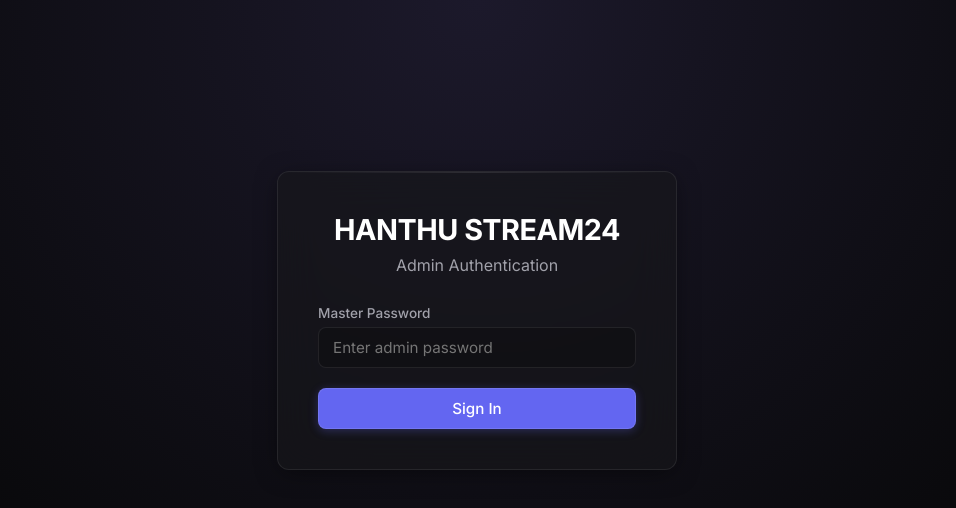
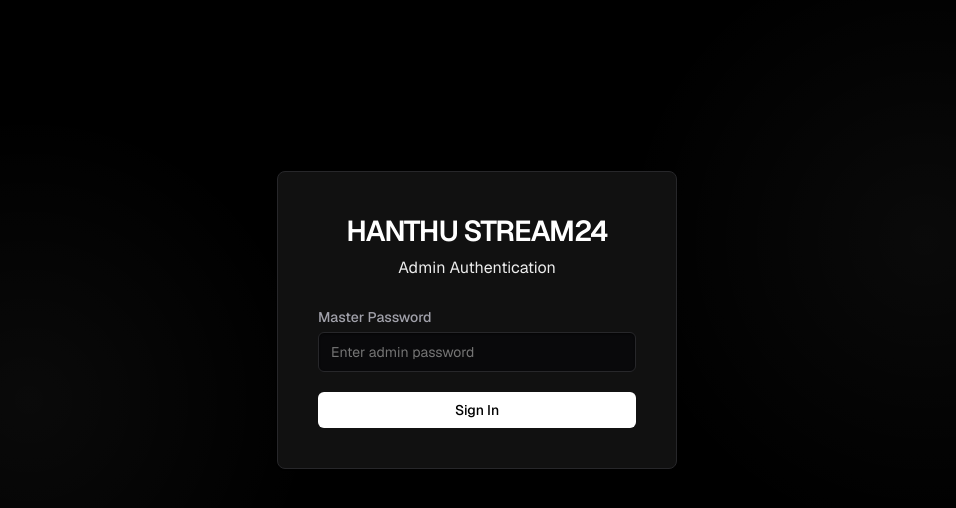
Before and after one commit to wahyuibnu/Streaming24, a Next.js app: page /login in a window 1280 px wide. Shown: the top 508 px of the page, without its empty margins (163-1119 px from the left). Built offline with nearby package versions, Linux system fonts and the light colour scheme.

Commit message:
style: Upgrade to ultra-modern Vercel/Linear dark mode aesthetic

```diff
--- a/src/app/globals.css
+++ b/src/app/globals.css
@@ -1,18 +1,21 @@
-@import url('https://fonts.googleapis.com/css2?family=Inter:wght@300;400;500;600;700&display=swap');
+@import url('https://fonts.googleapis.com/css2?family=Geist:wght@300;400;500;600;700&display=swap');
 
 :root {
-  --bg-dark: #09090b;
-  --bg-gradient: radial-gradient(circle at 50% 0%, #1c192b 0%, #09090b 70%);
-  --primary: #6366f1;
-  --primary-hover: #4f46e5;
-  --accent: #8b5cf6;
+  --background: #000000;
+  --foreground: #ededed;
+  --muted: #a1a1aa;
+  --border: #27272a;
+  --primary: #ffffff;
+  --primary-foreground: #000000;
+  --accent: #111111;
+  --accent-hover: #1f1f22;
+  --danger: #ef4444;
+  --danger-bg: rgba(239, 68, 68, 0.1);
   --success: #10b981;
-  --danger: #ef4444;
-  --text-main: #f8fafc;
-  --text-muted: #a1a1aa;
-  --glass-bg: rgba(24, 24, 27, 0.6);
-  --glass-border: rgba(255, 255, 255, 0.08);
-  --glass-shadow: 0 4px 24px -4px rgba(0, 0, 0, 0.5);
+  --success-bg: rgba(16, 185, 129, 0.1);
+  --radius: 8px;
+  --shadow-sm: 0 1px 2px 0 rgb(0 0 0 / 0.05);
+  --shadow-md: 0 4px 6px -1px rgb(0 0 0 / 0.1), 0 2px 4px -2px rgb(0 0 0 / 0.1);
 }
 
 * {
@@ -22,144 +25,138 @@
 }
 
 body {
-  background: var(--bg-dark);
-  background-image: var(--bg-gradient);
-  background-attachment: fixed;
-  color: var(--text-main);
-  font-family: 'Inter', -apple-system, BlinkMacSystemFont, sans-serif;
+  background-color: var(--background);
+  color: var(--foreground);
+  font-family: 'Geist', -apple-system, BlinkMacSystemFont, 'Segoe UI', Roboto, Helvetica, Arial, sans-serif;
   min-height: 100vh;
   -webkit-font-smoothing: antialiased;
   -moz-osx-font-smoothing: grayscale;
+  background-image:
+    radial-gradient(circle at 15% 50%, rgba(255, 255, 255, 0.04), transparent 25%),
+    radial-gradient(circle at 85% 30%, rgba(255, 255, 255, 0.04), transparent 25%);
 }
 
-/* Custom Scrollbar */
+/* Minimalist Scrollbar */
 ::-webkit-scrollbar {
-  width: 8px;
+  width: 6px;
 }
 ::-webkit-scrollbar-track {
-  background: var(--bg-dark);
+  background: transparent;
 }
 ::-webkit-scrollbar-thumb {
-  background: #27272a;
-  border-radius: 4px;
+  background: #333;
+  border-radius: 10px;
 }
 ::-webkit-scrollbar-thumb:hover {
-  background: #3f3f46;
+  background: #555;
 }
 
 .glass-panel {
-  background: var(--glass-bg);
-  backdrop-filter: blur(20px);
-  -webkit-backdrop-filter: blur(20px);
-  border: 1px solid var(--glass-border);
-  border-radius: 12px;
-  box-shadow: var(--glass-shadow);
+  background: var(--accent);
+  border: 1px solid var(--border);
+  border-radius: var(--radius);
   position: relative;
   overflow: hidden;
+  box-shadow: var(--shadow-sm);
+  transition: border-color 0.15s ease, background 0.15s ease;
 }
 
-/* Subtle top highlight for glass panels to make it pop */
-.glass-panel::before {
-  content: '';
-  position: absolute;
-  top: 0;
-  left: 0;
-  right: 0;
-  height: 1px;
-  background: linear-gradient(90deg, rgba(255,255,255,0), rgba(255,255,255,0.1), rgba(255,255,255,0));
-  z-index: 1;
+.glass-panel:hover {
+  border-color: #3f3f46;
 }
 
 .btn {
-  padding: 10px 20px;
-  border-radius: 8px;
-  border: 1px solid transparent;
+  padding: 8px 16px;
+  border-radius: 6px;
+  border: 1px solid var(--border);
+  background: transparent;
+  color: var(--foreground);
   font-family: inherit;
   font-weight: 500;
-  font-size: 0.95rem;
+  font-size: 0.875rem;
   cursor: pointer;
-  transition: all 0.2s cubic-bezier(0.4, 0, 0.2, 1);
+  transition: all 0.15s ease;
   display: inline-flex;
   align-items: center;
   justify-content: center;
   gap: 8px;
   outline: none;
+  letter-spacing: -0.01em;
+}
+
+.btn:hover {
+  background: var(--accent-hover);
+  border-color: #3f3f46;
 }
 
 .btn:focus-visible {
-  box-shadow: 0 0 0 2px var(--bg-dark), 0 0 0 4px var(--primary);
+  box-shadow: 0 0 0 2px var(--background), 0 0 0 4px #4b5563;
 }
 
 .btn-primary {
   background: var(--primary);
-  color: white;
-  border-color: rgba(255,255,255,0.1);
-  box-shadow: 0 2px 10px rgba(99, 102, 241, 0.3);
+  color: var(--primary-foreground);
+  border-color: transparent;
 }
 
 .btn-primary:hover {
-  background: var(--primary-hover);
-  box-shadow: 0 4px 15px rgba(99, 102, 241, 0.4);
+  background: #d4d4d8;
+  border-color: transparent;
 }
 
 .btn-danger {
-  background: rgba(239, 68, 68, 0.1);
   color: var(--danger);
-  border-color: rgba(239, 68, 68, 0.2);
+  border-color: var(--border);
 }
 
 .btn-danger:hover {
-  background: var(--danger);
-  color: white;
+  background: var(--danger-bg);
   border-color: var(--danger);
-  box-shadow: 0 4px 15px rgba(239, 68, 68, 0.3);
 }
 
 .btn-success {
-  background: var(--success);
-  color: white;
-  border-color: rgba(255,255,255,0.1);
-  box-shadow: 0 2px 10px rgba(16, 185, 129, 0.3);
+  background: var(--primary);
+  color: var(--primary-foreground);
+  border-color: transparent;
 }
 
 .btn-success:hover {
-  background: #059669;
-  box-shadow: 0 4px 15px rgba(16, 185, 129, 0.4);
+  background: #d4d4d8;
 }
 
 .input-field {
   width: 100%;
-  padding: 10px 14px;
-  background: rgba(0, 0, 0, 0.2);
-  border: 1px solid var(--glass-border);
-  border-radius: 8px;
-  color: white;
+  padding: 10px 12px;
+  background: #09090b;
+  border: 1px solid var(--border);
+  border-radius: 6px;
+  color: var(--foreground);
   font-family: inherit;
-  font-size: 0.95rem;
-  transition: all 0.2s ease;
+  font-size: 0.875rem;
+  transition: all 0.15s ease;
+  box-shadow: inset 0 1px 2px rgba(0,0,0,0.5);
 }
 
 .input-field:focus {
   outline: none;
-  border-color: var(--primary);
-  background: rgba(0, 0, 0, 0.4);
-  box-shadow: 0 0 0 2px rgba(99, 102, 241, 0.2);
+  border-color: #52525b;
+  box-shadow: 0 0 0 1px #52525b;
 }
 
 .animate-pulse-slow {
-  animation: pulse 3s infinite ease-in-out;
+  animation: pulse 3s cubic-bezier(0.4, 0, 0.6, 1) infinite;
 }
 
 @keyframes pulse {
   0%, 100% { opacity: 1; }
-  50% { opacity: 0.7; }
+  50% { opacity: 0.5; }
 }
 
 .fade-in {
-  animation: fadeIn 0.6s cubic-bezier(0.16, 1, 0.3, 1) forwards;
+  animation: fadeIn 0.4s cubic-bezier(0.16, 1, 0.3, 1) forwards;
 }
 
 @keyframes fadeIn {
-  from { opacity: 0; transform: translateY(8px); }
+  from { opacity: 0; transform: translateY(4px); }
   to { opacity: 1; transform: translateY(0); }
 }
--- a/src/app/page.module.css
+++ b/src/app/page.module.css
@@ -1,78 +1,90 @@
 .container {
-  max-width: 1200px;
+  max-width: 1024px;
   margin: 0 auto;
-  padding: 40px 20px;
+  padding: 60px 24px;
 }
 
 .header {
   display: flex;
   justify-content: space-between;
   align-items: center;
-  margin-bottom: 40px;
+  margin-bottom: 48px;
 }
 
 .logo {
-  font-size: 1.8rem;
-  font-weight: 700;
-  letter-spacing: -0.5px;
-  color: #fff;
+  font-size: 1.25rem;
+  font-weight: 600;
+  letter-spacing: -0.04em;
+  color: var(--primary);
 }
 
 .dashboardGrid {
   display: grid;
-  grid-template-columns: repeat(auto-fit, minmax(280px, 1fr));
-  gap: 24px;
+  grid-template-columns: repeat(auto-fit, minmax(300px, 1fr));
+  gap: 16px;
 }
 
 .card {
   padding: 24px;
   display: flex;
   flex-direction: column;
-  gap: 20px;
-  transition: transform 0.2s ease, box-shadow 0.2s ease;
-}
-
-.card:hover {
-  transform: translateY(-2px);
-  box-shadow: 0 12px 30px -10px rgba(0,0,0,0.6);
+  gap: 16px;
 }
 
 .cardHeader {
   display: flex;
   justify-content: space-between;
   align-items: center;
-  border-bottom: 1px solid rgba(255,255,255,0.05);
-  padding-bottom: 12px;
+  border-bottom: 1px solid var(--border);
+  padding-bottom: 16px;
 }
 
 .cardTitle {
-  font-size: 1.25rem;
-  font-weight: 600;
+  font-size: 1rem;
+  font-weight: 500;
+  letter-spacing: -0.02em;
   display: flex;
   align-items: center;
   gap: 8px;
-  color: #e4e4e7;
+  color: var(--foreground);
 }
 
 .statusBadge {
-  padding: 4px 10px;
-  border-radius: 6px;
+  padding: 2px 8px;
+  border-radius: 4px;
   font-size: 0.75rem;
-  font-weight: 600;
-  text-transform: uppercase;
-  letter-spacing: 0.5px;
+  font-weight: 500;
+  letter-spacing: 0.02em;
+  display: inline-flex;
+  align-items: center;
+  gap: 6px;
+}
+
+.statusBadge::before {
+  content: '';
+  display: block;
+  width: 6px;
+  height: 6px;
+  border-radius: 50%;
 }
 
 .statusOffline {
-  background: rgba(239, 68, 68, 0.1);
-  color: var(--danger);
-  border: 1px solid rgba(239, 68, 68, 0.2);
+  background: var(--accent);
+  color: var(--muted);
+  border: 1px solid var(--border);
+}
+.statusOffline::before {
+  background: #52525b;
 }
 
 .statusOnline {
-  background: rgba(16, 185, 129, 0.1);
+  background: rgba(16, 185, 129, 0.05);
   color: var(--success);
   border: 1px solid rgba(16, 185, 129, 0.2);
+}
+.statusOnline::before {
+  background: var(--success);
+  box-shadow: 0 0 8px rgba(16, 185, 129, 0.8);
 }
 
 .formGroup {
@@ -82,16 +94,16 @@
 }
 
 .formGroup label {
-  font-size: 0.85rem;
+  font-size: 0.875rem;
   font-weight: 500;
-  color: var(--text-muted);
+  color: var(--muted);
 }
 
 .actions {
   margin-top: auto;
   display: flex;
-  gap: 12px;
-  padding-top: 15px;
+  gap: 8px;
+  padding-top: 8px;
 }
 
 .actions button {
@@ -99,31 +111,30 @@
 }
 
 .uploadArea {
-  border: 1px dashed rgba(255,255,255,0.2);
-  border-radius: 10px;
-  padding: 30px 20px;
+  border: 1px dashed var(--border);
+  border-radius: 8px;
+  padding: 40px 20px;
   text-align: center;
   cursor: pointer;
-  transition: all 0.2s ease;
-  background: rgba(255,255,255,0.01);
+  transition: all 0.15s ease;
+  background: var(--accent);
 }
 
 .uploadArea:hover {
-  border-color: var(--primary);
-  background: rgba(99, 102, 241, 0.05);
+  border-color: #52525b;
+  background: var(--accent-hover);
 }
 
 .uploadIcon {
-  font-size: 2.5rem;
   margin-bottom: 12px;
-  color: var(--primary);
+  color: var(--muted);
   opacity: 0.8;
 }
 
-@media (max-width: 768px) {
+@media (max-width: 640px) {
   .header {
     flex-direction: column;
-    gap: 20px;
+    gap: 24px;
     align-items: flex-start;
   }
   .dashboardGrid {
```
